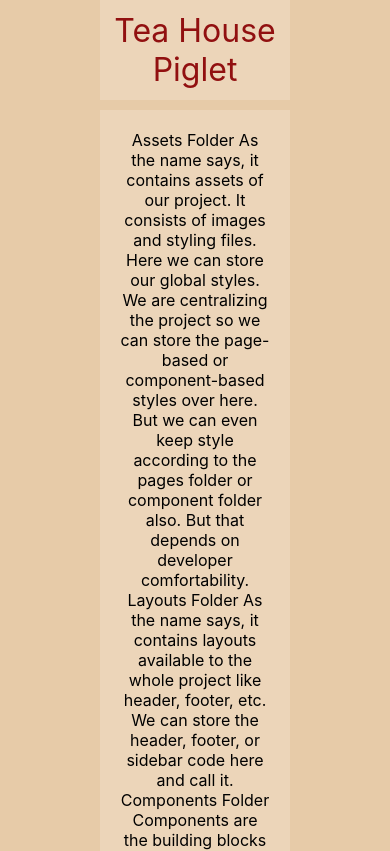
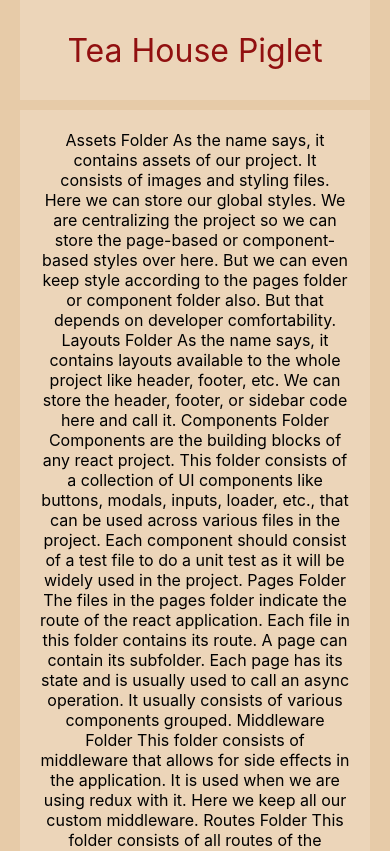
Before and after one commit to teapiglet/teahouse-site, a React (Create React App) app: page / in a window 390 px wide. Shown: the top 851 px of the page. Built offline with nearby package versions, Linux system fonts and the light colour scheme.

Commit message:
add responsive margin to content

```diff
--- a/src/components/Content/content.css
+++ b/src/components/Content/content.css
@@ -2,3 +2,10 @@
     height: 100vh;
     margin: 0 100px;
 }
+
+@media only screen
+and (max-width: 720px) {
+    .Content {
+        margin: 0 20px;
+    }
+}
```
